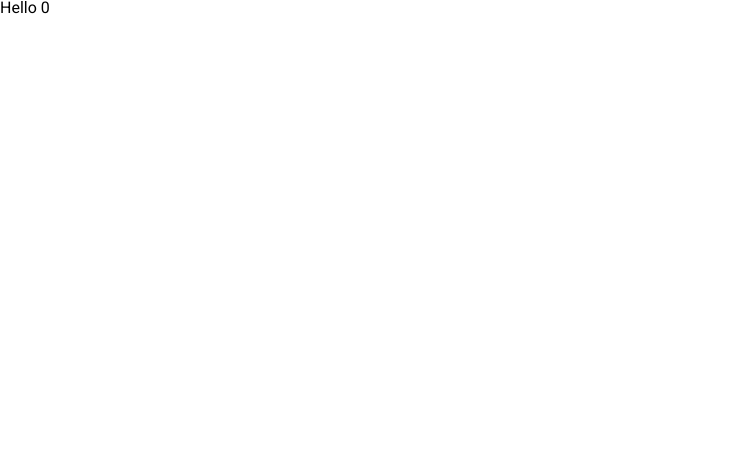
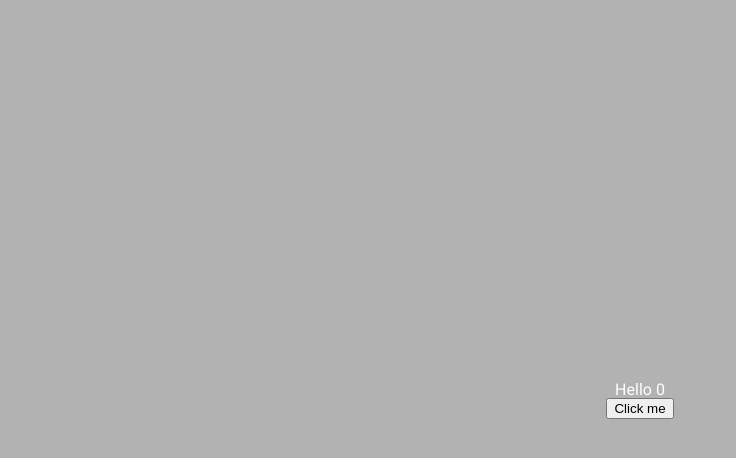
Before and after one commit to vadikghetta/trains, a React app: page / in a window 1280 px wide. Shown: the top 458 px of the page, without its empty margins (0-736 px from the left). Built offline with nearby package versions, Linux system fonts and the light colour scheme.

Commit message:
testing styles and react

```diff
--- /dev/null
+++ b/src/components/app/App.module.scss
@@ -0,0 +1,10 @@
+.main {
+    width: 100%;
+    height: 100vh;
+    display: flex;
+    flex-direction: column;
+    justify-content: center;
+    align-items: center;
+    color: #FFF;
+    background-color: rgba($color: #000000, $alpha: 0.3);
+}
--- a/src/components/app/App.tsx
+++ b/src/components/app/App.tsx
@@ -1,9 +1,15 @@
 import { useState } from "react";
+import styles from "./App.module.scss"
 
 const App = () => {
     const [state, setState] = useState(0)
     return (
-        <h1>Hello {state}</h1>
+        <div className={styles.main}>
+            <h1>Hello {state}</h1>
+            <button onClick={() => {
+                setState(state => state += 1)
+            }}>Click me</button>
+        </div>
     )
 }
 
```
